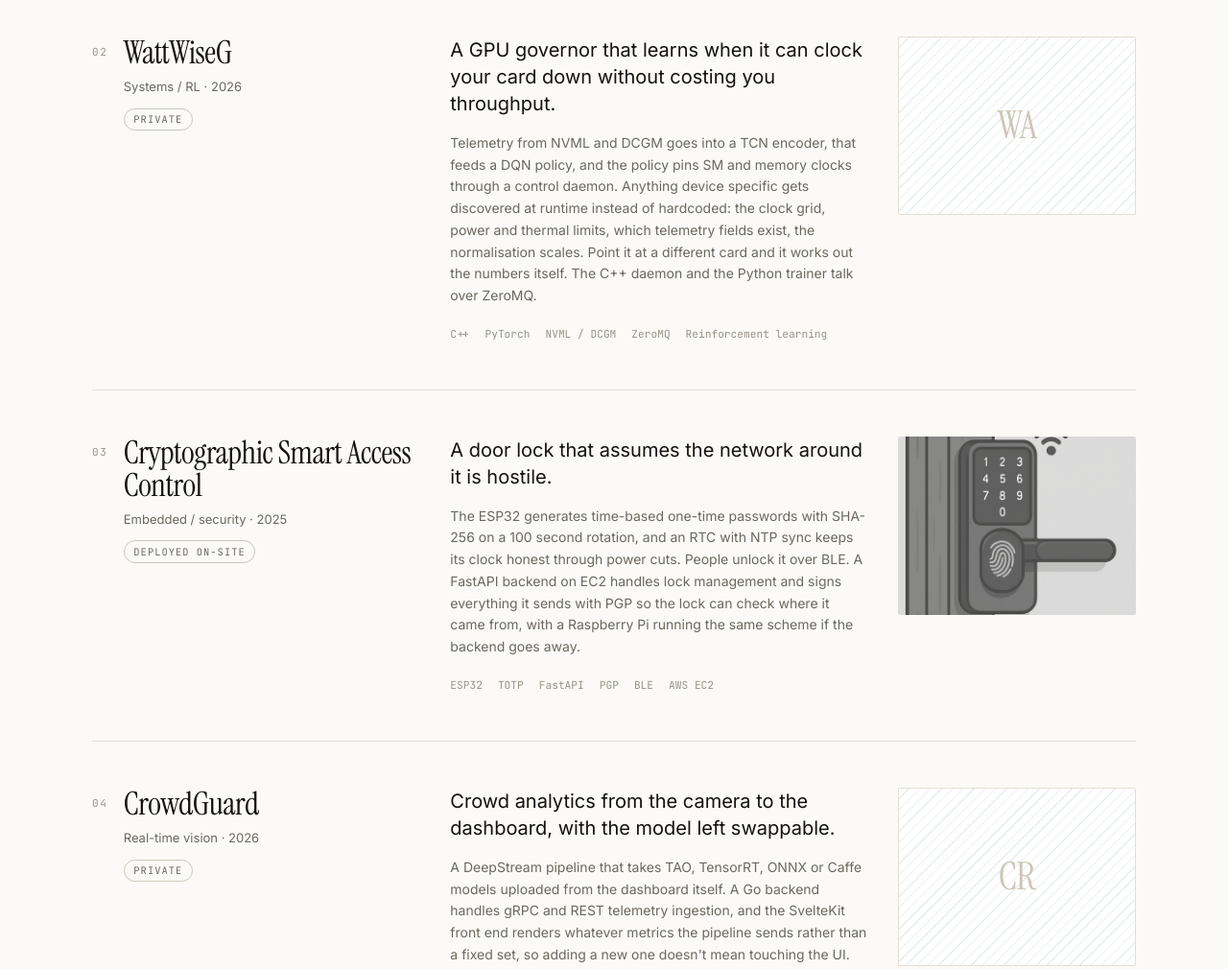
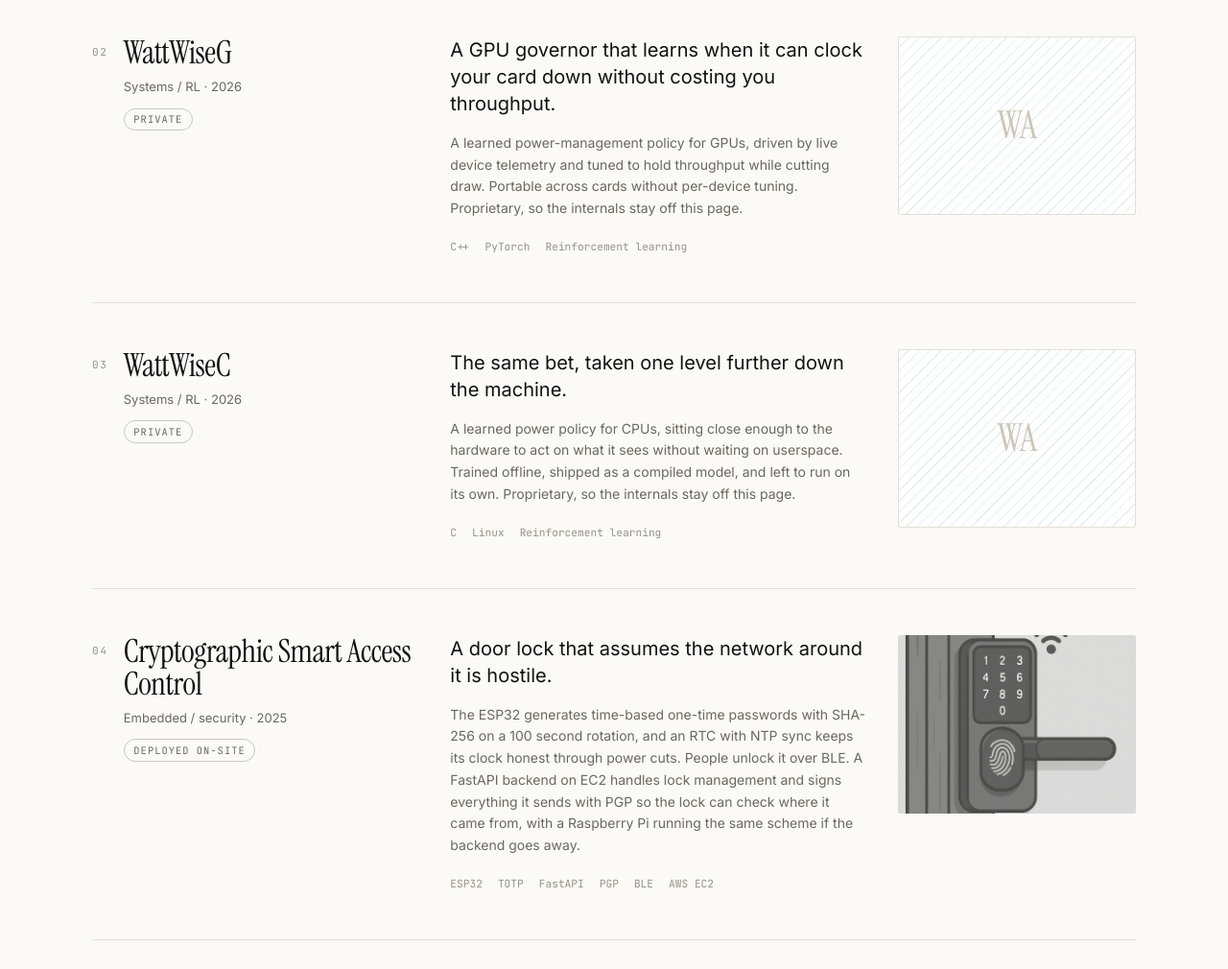
Before and after one commit to kamalkoushikd/PortfolAstro, an Astro site: page / in a window 1280 px wide. Shown: the part 2360-3370 px from the top of the page at 96% size. Built offline with nearby package versions, Linux system fonts and the light colour scheme; Astro itself is replaced by a stand-in of ours; some packages are replaced by stand-ins of ours; no server answers; the database is empty.

Commit message:
new portfolio

```diff
--- a/src/components/repos.astro
+++ b/src/components/repos.astro
@@ -187,8 +187,8 @@ const formatDate = (iso: string) =>
       >
         {repos.length} repositories{
           live ? ", pulled from GitHub when this page was built" : ""
-        }. The private work (WattWiseG, CrowdGuard, the department site) is
-        written up above instead.
+        }. The private work (WattWiseG, WattWiseC, CrowdGuard, the department
+        site) is written up above instead.
       </p>
     </div>
 
--- a/src/data/projects.ts
+++ b/src/data/projects.ts
@@ -38,8 +38,19 @@ export const projects: Project[] = [
     summary:
       "A GPU governor that learns when it can clock your card down without costing you throughput.",
     detail:
-      "Telemetry from NVML and DCGM goes into a TCN encoder, that feeds a DQN policy, and the policy pins SM and memory clocks through a control daemon. Anything device specific gets discovered at runtime instead of hardcoded: the clock grid, power and thermal limits, which telemetry fields exist, the normalisation scales. Point it at a different card and it works out the numbers itself. The C++ daemon and the Python trainer talk over ZeroMQ.",
-    tags: ["C++", "PyTorch", "NVML / DCGM", "ZeroMQ", "Reinforcement learning"],
+      "A learned power-management policy for GPUs, driven by live device telemetry and tuned to hold throughput while cutting draw. Portable across cards without per-device tuning. Proprietary, so the internals stay off this page.",
+    tags: ["C++", "PyTorch", "Reinforcement learning"],
+    featured: true,
+  },
+  {
+    title: "WattWiseC",
+    kind: "Systems / RL",
+    year: "2026",
+    status: "Private",
+    summary: "The same bet, taken one level further down the machine.",
+    detail:
+      "A learned power policy for CPUs, sitting close enough to the hardware to act on what it sees without waiting on userspace. Trained offline, shipped as a compiled model, and left to run on its own. Proprietary, so the internals stay off this page.",
+    tags: ["C", "Linux", "Reinforcement learning"],
     featured: true,
   },
   {
```
